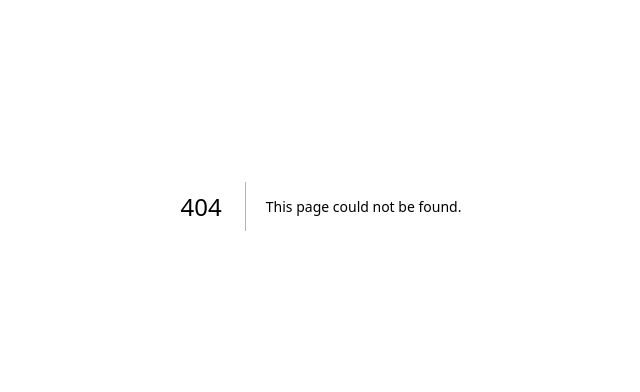
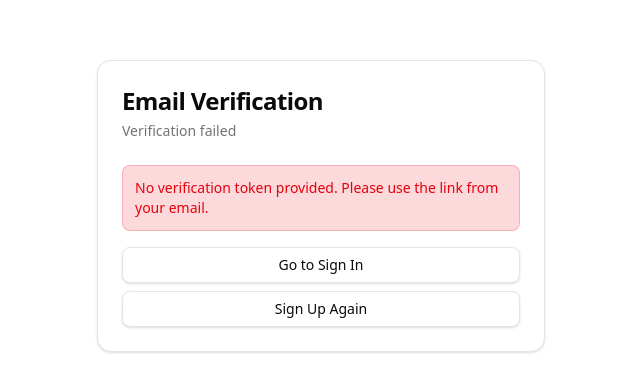
Before and after one commit to fseha-hagos/nextjs-prisma, a Next.js app: page /verify-email in a window 1280 px wide. Before the commit this address had no page. Shown: the part 194-586 px from the top of the page, without its empty margins (319-959 px from the left). Built offline with nearby package versions, Linux system fonts and the light colour scheme; no server answers.

Commit message:
Enhance authentication flow with email verification support. Updated login and signup pages to handle verification status and display appropriate messages. Introduced a new email verification page to confirm user email addresses and guide users through the verification process.

```diff
--- a/app/(pages)/(auth)/login/page.tsx
+++ b/app/(pages)/(auth)/login/page.tsx
@@ -16,6 +16,7 @@ function LoginForm() {
   const [loading, setLoading] = useState(false);
 
   const redirectTo = searchParams.get('redirect') || '/dashboard';
+  const verified = searchParams.get('verified');
 
   async function handleSubmit(e: React.FormEvent<HTMLFormElement>) {
     e.preventDefault();
@@ -38,7 +39,12 @@ function LoginForm() {
         router.push(redirectTo);
       } else {
         const data = await resp.json().catch(() => ({}));
-        setError(data.message || data.error || 'Login failed. Please check your credentials.');
+        // If verification is required, show a helpful message
+        if (data.requiresVerification) {
+          setError(data.error || 'Please verify your email address before signing in. Check your inbox (and spam folder) for the verification link.');
+        } else {
+          setError(data.message || data.error || 'Login failed. Please check your credentials.');
+        }
       }
     } catch (err) {
       setError('An error occurred. Please try again.');
@@ -58,6 +64,17 @@ function LoginForm() {
         </CardHeader>
         <CardContent>
           <form onSubmit={handleSubmit} className="space-y-4">
+            {verified === 'false' && (
+              <div className="bg-blue-500/15 text-blue-700 dark:text-blue-400 text-sm p-3 rounded-md border border-blue-500/20">
+                <p className="font-semibold mb-1">📧 Verification Email Sent</p>
+                <p>Please check your email inbox (and spam folder) for the verification link. You need to verify your email before signing in.</p>
+              </div>
+            )}
+            {verified === 'true' && (
+              <div className="bg-green-500/15 text-green-700 dark:text-green-400 text-sm p-3 rounded-md border border-green-500/20">
+                ✓ Email verified successfully! You can now sign in.
+              </div>
+            )}
             {error && (
               <div className="bg-destructive/15 text-destructive text-sm p-3 rounded-md border border-destructive/20">
                 {error}
--- a/app/(pages)/(auth)/signup/page.tsx
+++ b/app/(pages)/(auth)/signup/page.tsx
@@ -14,11 +14,13 @@ export default function SignupPage() {
   const [password, setPassword] = useState('');
   const [confirmPassword, setConfirmPassword] = useState('');
   const [error, setError] = useState('');
+  const [success, setSuccess] = useState('');
   const [loading, setLoading] = useState(false);
 
   async function handleSubmit(e: React.FormEvent<HTMLFormElement>) {
     e.preventDefault();
     setError('');
+    setSuccess('');
 
     if (password !== confirmPassword) {
       setError('Passwords do not match');
@@ -44,7 +46,21 @@ export default function SignupPage() {
       });
 
       if (resp.ok) {
-        // Use Better Auth's built-in endpoint directly
+        const data = await resp.json().catch(() => ({}));
+
+        // Check if email verification is required
+        if (data.requiresVerification || data.message?.includes('verify')) {
+          // Show success message about email verification
+          setError('');
+          setSuccess('Account created successfully! Please check your email inbox (and spam folder) for a verification link. You\'ll need to verify your email before you can sign in.');
+          // Clear form
+          setName('');
+          setEmail('');
+          setPassword('');
+          setConfirmPassword('');
+          // Don't redirect - let user read the message and check their email
+        } else {
+          // If verification is not required (shouldn't happen with our config), proceed with sign-in
           const signInResp = await fetch('/api/auth/sign-in/email', {
             method: 'POST',
             headers: { 'Content-Type': 'application/json' },
@@ -53,12 +69,12 @@ export default function SignupPage() {
           });
 
           if (signInResp.ok) {
-          // Wait a moment for cookies to be set before redirecting
             await new Promise(resolve => setTimeout(resolve, 100));
             router.push('/dashboard');
           } else {
             const signInData = await signInResp.json().catch(() => ({}));
             setError(signInData.error || signInData.message || 'Account created but sign-in failed. Please try logging in.');
+          }
         }
       } else {
         const data = await resp.json().catch(() => ({}));
@@ -82,6 +98,21 @@ export default function SignupPage() {
         </CardHeader>
         <CardContent>
           <form onSubmit={handleSubmit} className="space-y-4">
+            {success && (
+              <div className="bg-green-500/15 text-green-700 dark:text-green-400 text-sm p-3 rounded-md border border-green-500/20 space-y-2">
+                <p className="font-semibold">✓ Account Created Successfully!</p>
+                <p>{success}</p>
+                <div className="mt-3 pt-3 border-t border-green-500/20">
+                  <p className="text-xs text-green-600 dark:text-green-500">
+                    After verifying your email, you can{' '}
+                    <Link href="/login" className="underline font-semibold">
+                      sign in here
+                    </Link>
+                    .
+                  </p>
+                </div>
+              </div>
+            )}
             {error && (
               <div className="bg-destructive/15 text-destructive text-sm p-3 rounded-md border border-destructive/20">
                 {error}
@@ -134,8 +165,8 @@ export default function SignupPage() {
                 disabled={loading}
               />
             </div>
-            <Button type="submit" className="w-full" disabled={loading}>
-              {loading ? 'Creating account...' : 'Sign up'}
+            <Button type="submit" className="w-full" disabled={loading || !!success}>
+              {loading ? 'Creating account...' : success ? 'Check Your Email' : 'Sign up'}
             </Button>
             <div className="text-center text-sm text-muted-foreground">
               Already have an account?{' '}
--- /dev/null
+++ b/app/(pages)/(auth)/verify-email/page.tsx
@@ -0,0 +1,141 @@
+'use client';
+import { useState, useEffect, Suspense } from 'react';
+import { useRouter, useSearchParams } from 'next/navigation';
+import Link from 'next/link';
+import { Card, CardContent, CardDescription, CardHeader, CardTitle } from '@/components/ui/card';
+import { Button } from '@/components/ui/button';
+
+function VerifyEmailContent() {
+  const router = useRouter();
+  const searchParams = useSearchParams();
+  const [status, setStatus] = useState<'loading' | 'success' | 'error'>('loading');
+  const [message, setMessage] = useState('');
+
+  useEffect(() => {
+    const token = searchParams.get('token');
+
+    if (!token) {
+      // Check if verification was already successful (better-auth might redirect here after verification)
+      // Try to verify by calling the better-auth endpoint
+      const verifyEmail = async () => {
+        try {
+          // Better-auth might have already processed it, check if we can get user session
+          const sessionRes = await fetch('/api/auth/session');
+          if (sessionRes.ok) {
+            const session = await sessionRes.json();
+            if (session?.user?.emailVerified) {
+              setStatus('success');
+              setMessage('Your email has been verified successfully! You can now sign in.');
+              setTimeout(() => {
+                router.push('/login?verified=true');
+              }, 3000);
+              return;
+            }
+          }
+        } catch (err) {
+          console.error('Session check error:', err);
+        }
+
+        setStatus('error');
+        setMessage('No verification token provided. Please use the link from your email.');
+      };
+      verifyEmail();
+      return;
+    }
+
+    // Verify email using better-auth endpoint
+    fetch(`/api/auth/verify-email?token=${token}`, {
+      method: 'GET',
+    })
+      .then(async (res) => {
+        if (res.ok) {
+          setStatus('success');
+          setMessage('Your email has been verified successfully! You can now sign in.');
+          // Redirect to login after 3 seconds
+          setTimeout(() => {
+            router.push('/login?verified=true');
+          }, 3000);
+        } else {
+          const data = await res.json().catch(() => ({}));
+          setStatus('error');
+          setMessage(data.error || data.message || 'Verification failed. The link may have expired or is invalid.');
+        }
+      })
+      .catch((err) => {
+        setStatus('error');
+        setMessage('An error occurred during verification. Please try again.');
+        console.error('Verification error:', err);
+      });
+  }, [searchParams, router]);
+
+  return (
+    <div className="min-h-screen flex items-center justify-center bg-background p-4">
+      <Card className="w-full max-w-md">
+        <CardHeader className="space-y-1">
+          <CardTitle className="text-2xl font-bold">Email Verification</CardTitle>
+          <CardDescription>
+            {status === 'loading' && 'Verifying your email address...'}
+            {status === 'success' && 'Verification successful!'}
+            {status === 'error' && 'Verification failed'}
+          </CardDescription>
+        </CardHeader>
+        <CardContent className="space-y-4">
+          {status === 'loading' && (
+            <div className="flex items-center justify-center py-8">
+              <div className="animate-spin rounded-full h-8 w-8 border-b-2 border-primary"></div>
+            </div>
+          )}
+
+          {status === 'success' && (
+            <div className="space-y-4">
+              <div className="bg-green-500/15 text-green-700 dark:text-green-400 text-sm p-3 rounded-md border border-green-500/20">
+                {message}
+              </div>
+              <Button onClick={() => router.push('/login')} className="w-full">
+                Go to Sign In
+              </Button>
+            </div>
+          )}
+
+          {status === 'error' && (
+            <div className="space-y-4">
+              <div className="bg-destructive/15 text-destructive text-sm p-3 rounded-md border border-destructive/20">
+                {message}
+              </div>
+              <div className="space-y-2">
+                <Button onClick={() => router.push('/login')} className="w-full" variant="outline">
+                  Go to Sign In
+                </Button>
+                <Button onClick={() => router.push('/signup')} className="w-full" variant="outline">
+                  Sign Up Again
+                </Button>
+              </div>
+            </div>
+          )}
+        </CardContent>
+      </Card>
+    </div>
+  );
+}
+
+export default function VerifyEmailPage() {
+  return (
+    <Suspense fallback={
+      <div className="min-h-screen flex items-center justify-center bg-background p-4">
+        <Card className="w-full max-w-md">
+          <CardHeader className="space-y-1">
+            <CardTitle className="text-2xl font-bold">Email Verification</CardTitle>
+            <CardDescription>Verifying your email address...</CardDescription>
+          </CardHeader>
+          <CardContent>
+            <div className="flex items-center justify-center py-8">
+              <div className="animate-spin rounded-full h-8 w-8 border-b-2 border-primary"></div>
+            </div>
+          </CardContent>
+        </Card>
+      </div>
+    }>
+      <VerifyEmailContent />
+    </Suspense>
+  );
+}
```
Lines whose indentation alone changed are shown as unchanged.
